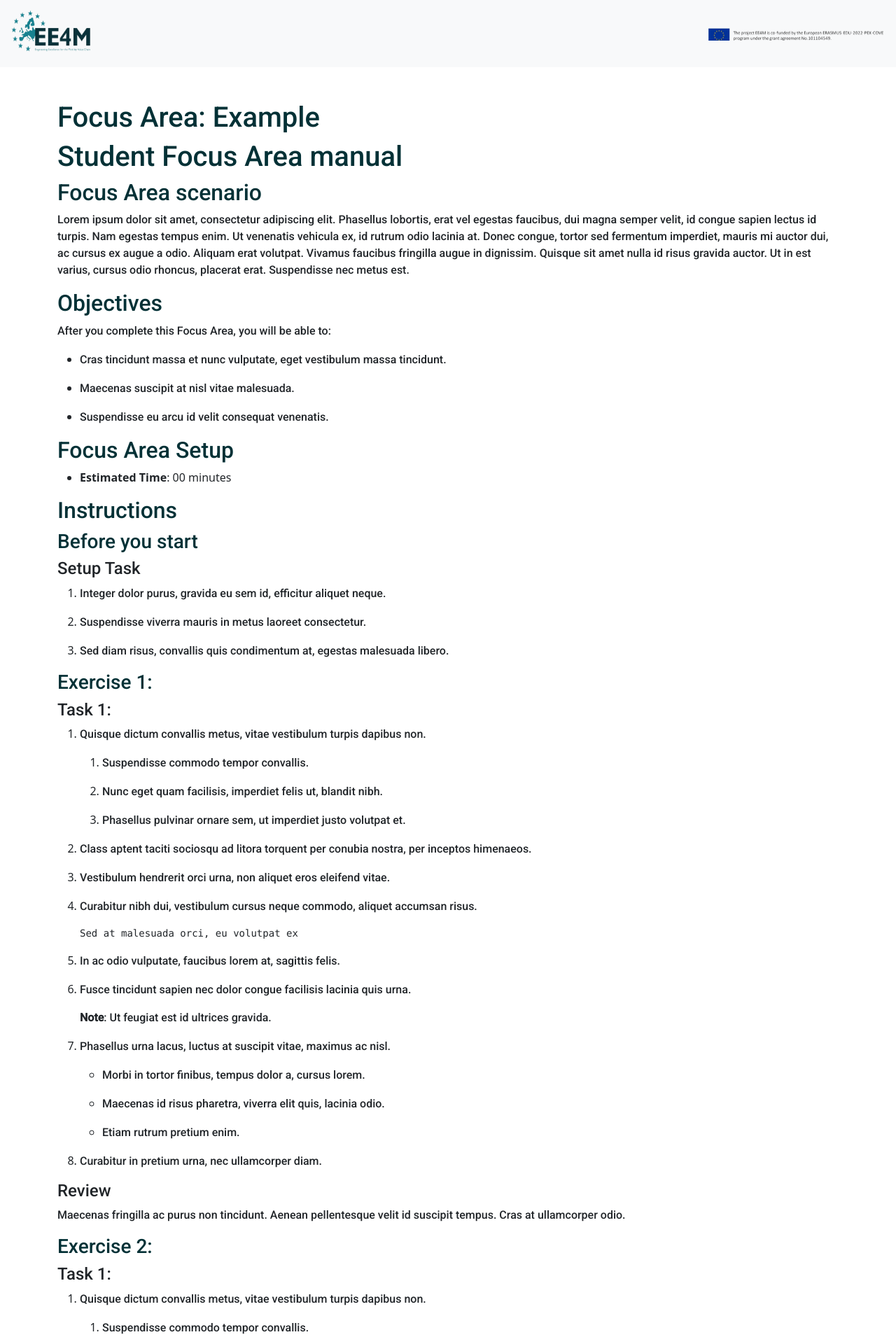
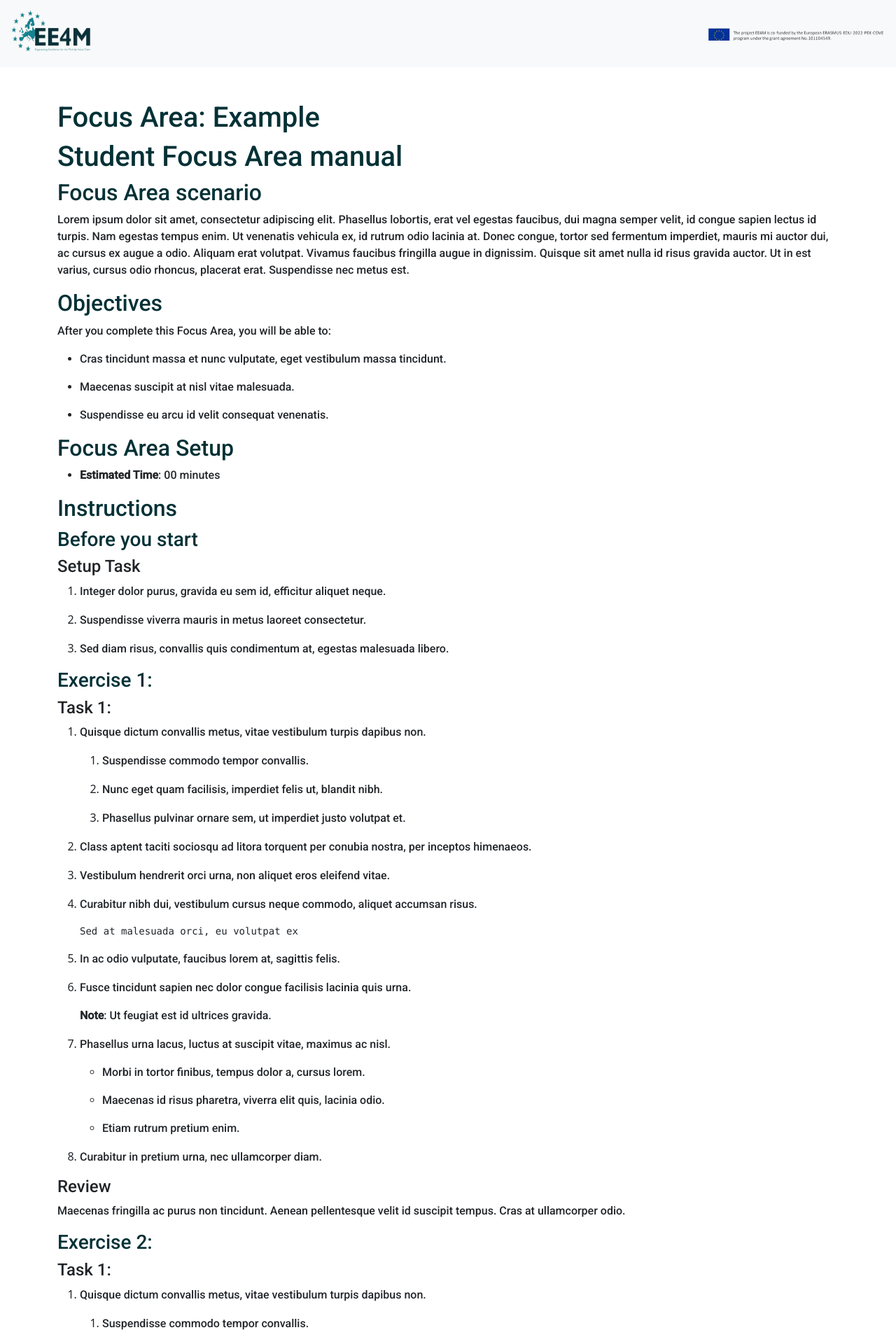
Before and after one commit to anderfrago/ee4m-theme, a Jekyll site: the page built from index.md, in a window 1280 px wide. Shown: the top 1920 px of the page at 70% size. Built offline with Jekyll 4.4.1, drawn with Linux system fonts in a browser that asks for light colours.

Commit message:
li same font

```diff
--- a/assets/css/style.css
+++ b/assets/css/style.css
@@ -13,7 +13,7 @@
 h4,
 h5,
 h6,
-p {
+p, ul > li {
   font-family: "Roboto", serif !important;
   font-optical-sizing: auto !important;
   font-weight: 500 !important;
```
